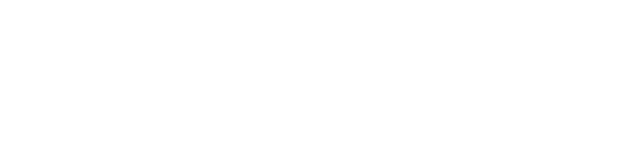
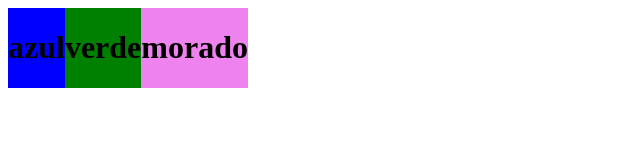
Before and after one commit to yeissonArcila/responsil, a plain HTML site: page index.html in a window 1280 px wide. Shown: the whole page, without its empty margins (0-640 px from the left). Drawn offline with Linux system fonts and the light colour scheme.

Commit message:
se le agrego el display flex al contenedor

```diff
--- a/estilos.css
+++ b/estilos.css
@@ -0,0 +1,16 @@
+.contenedor{
+    display: flex;
+}
+.azul{
+    background-color: blue;
+     max-width: 50%;
+    height: 20%;
+}
+.verde{
+    background-color: green;
+
+}
+.morado{
+    background-color: violet;
+
+}
--- a/index.html
+++ b/index.html
@@ -8,10 +8,10 @@
     <link rel="stylesheet" href="estilos.css">
 </head>
 <body>
-    <div>
-        <div class="azul"></div>
-        <div class="verde"></div>
-        <div class="morada"></div>
+    <div class="contenedor">
+        <div class="azul"><h1>azul</h1></div>
+        <div class="verde"><h1>verde</h1></div>
+        <div class="morado"><h1>morado</h1></div>
     </div>
 
 </body>
```
